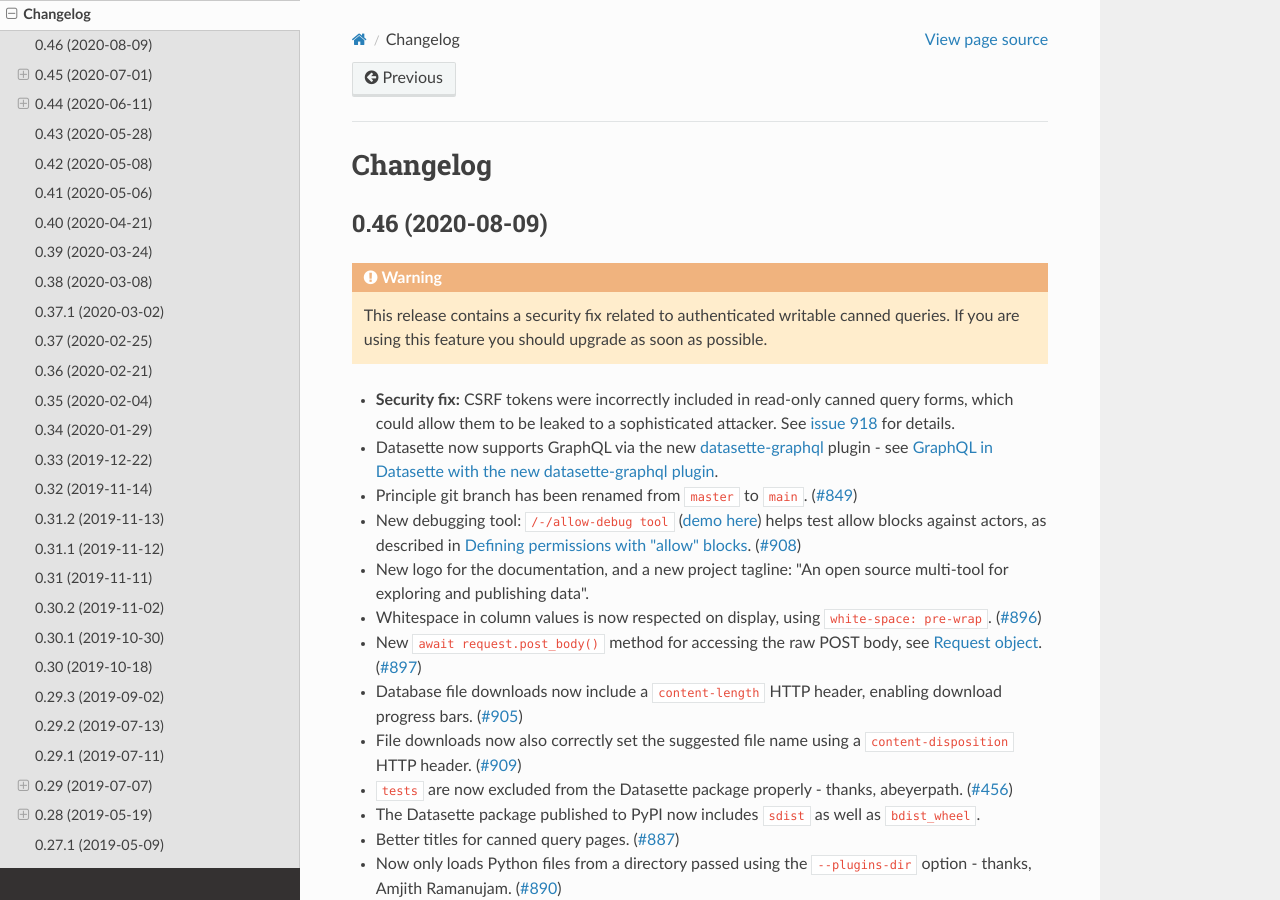
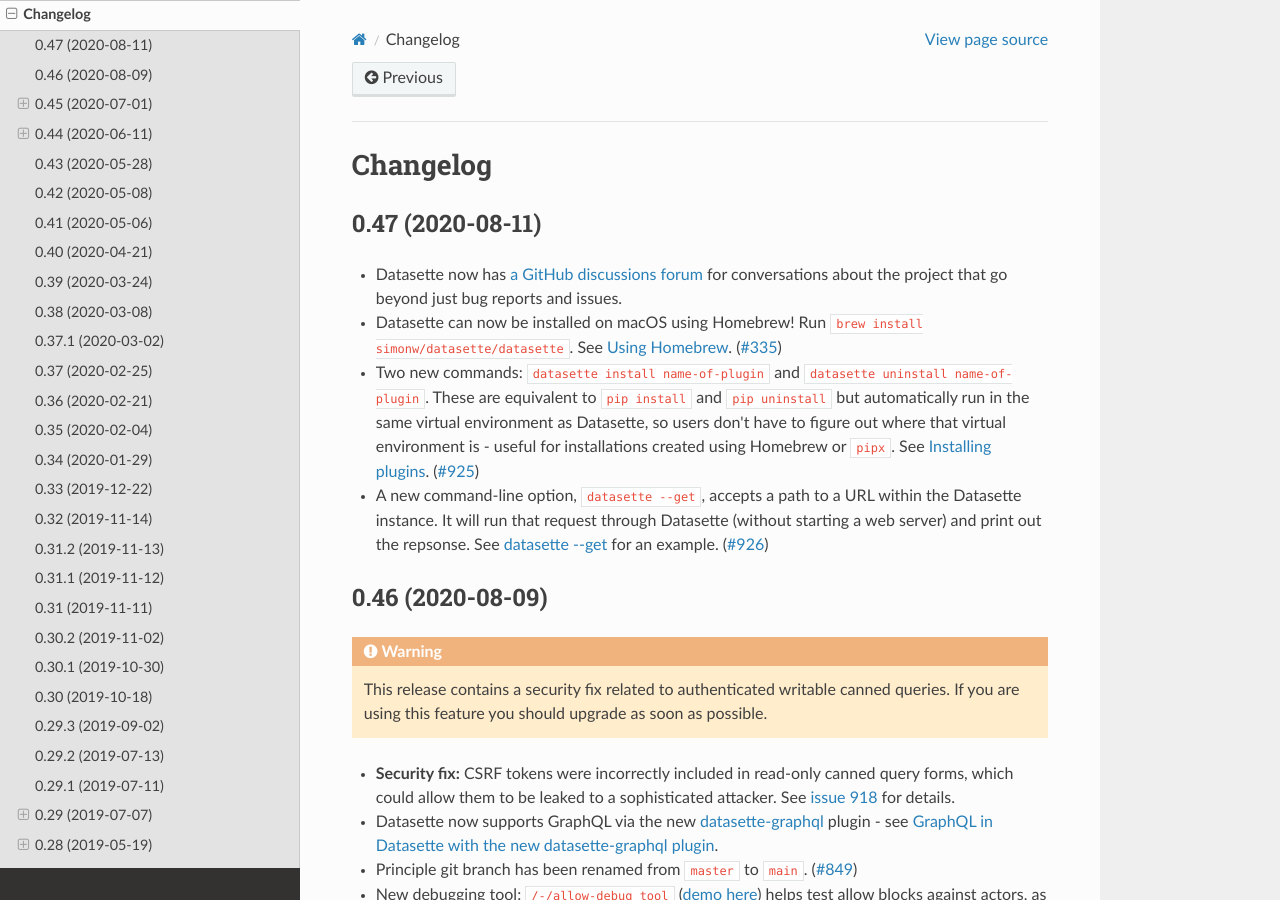
Before and after one commit to simonw/datasette, a Sphinx documentation site: the page built from docs/changelog.rst, in a window 1280 px wide and 900 px high. Built offline with Sphinx 7.4.7 and the Read the Docs theme 2.0.0, drawn with Linux system fonts in a browser that asks for light colours.

Commit message:
Release 0.47
Refs #335, #923, #925, #926, #928

```diff
--- a/docs/changelog.rst
+++ b/docs/changelog.rst
@@ -3,6 +3,16 @@
 =========
 Changelog
 =========
+
+.. _v0_47:
+
+0.47 (2020-08-11)
+-----------------
+
+- Datasette now has `a GitHub discussions forum <https://github.com/simonw/datasette/discussions>`__ for conversations about the project that go beyond just bug reports and issues.
+- Datasette can now be installed on macOS using Homebrew! Run ``brew install simonw/datasette/datasette``. See :ref:`installation_homebrew`. (`#335 <https://github.com/simonw/datasette/issues/335>`__)
+- Two new commands: ``datasette install name-of-plugin`` and ``datasette uninstall name-of-plugin``. These are equivalent to ``pip install`` and ``pip uninstall`` but automatically run in the same virtual environment as Datasette, so users don't have to figure out where that virtual environment is - useful for installations created using Homebrew or ``pipx``. See :ref:`plugins_installing`. (`#925 <https://github.com/simonw/datasette/issues/925>`__)
+- A new command-line option, ``datasette --get``, accepts a path to a URL within the Datasette instance. It will run that request through Datasette (without starting a web server) and print out the repsonse. See :ref:`getting_started_datasette_get` for an example. (`#926 <https://github.com/simonw/datasette/issues/926>`__)
 
 .. _v0_46:
 
```
Also changed, not shown: README.md (+1 -0 lines).
